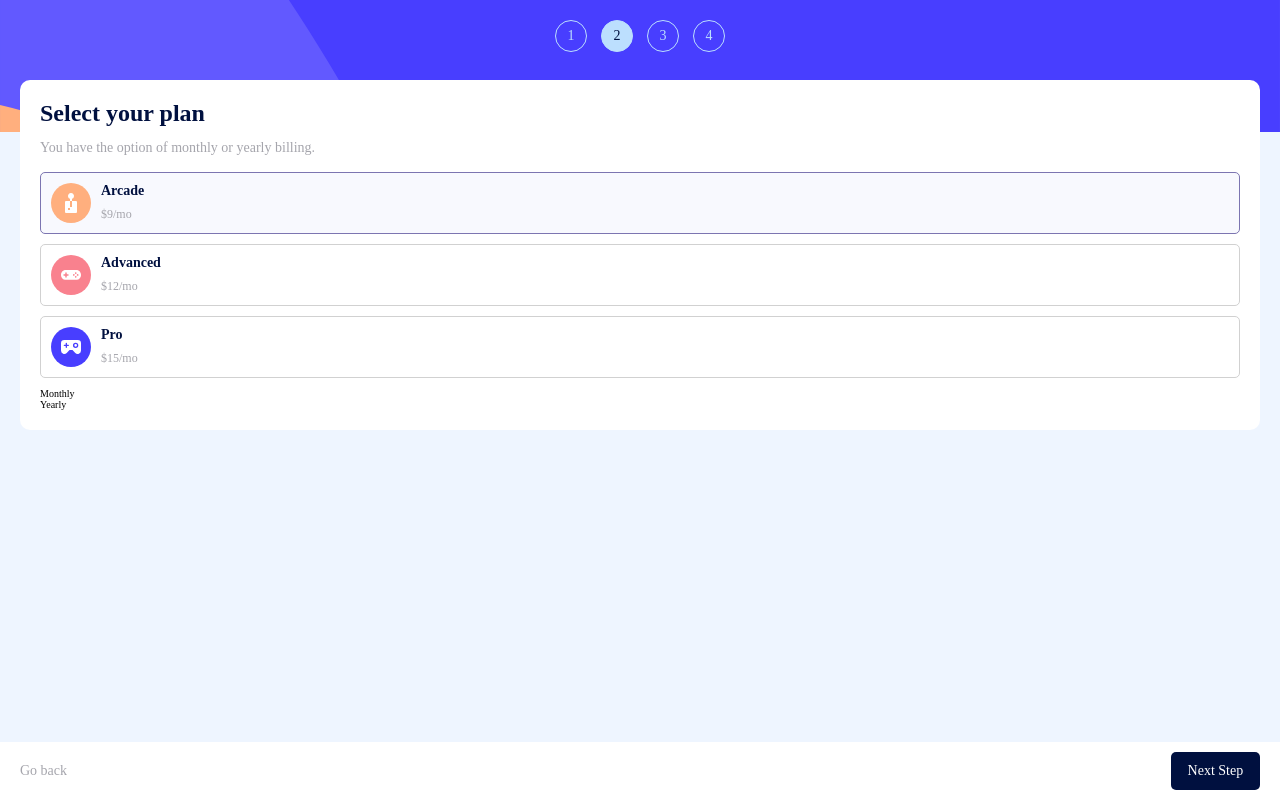
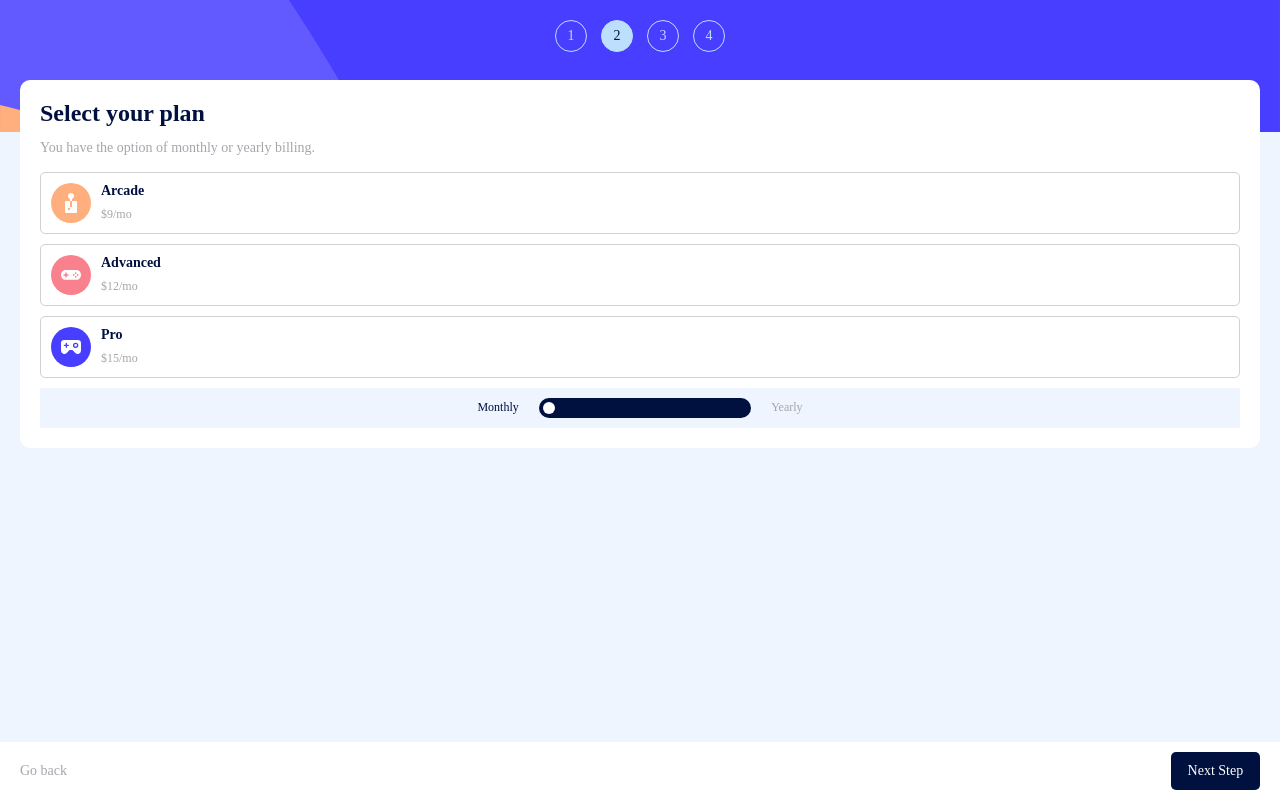
Before and after one commit to AdrianMaj/MultiStepForm, a React (Vite) app: page /step-2 in a window 1280 px wide. Built offline with nearby package versions, Linux system fonts and the light colour scheme; a web font is replaced by a local one.

Commit message:
Finished logic for step 2

```diff
--- a/src/App.tsx
+++ b/src/App.tsx
@@ -2,6 +2,7 @@ import { Navigate, RouterProvider, createBrowserRouter } from 'react-router-dom'
 import RootLayout from './pages/RootLayout'
 import FormStepOne from './pages/FormStepOne'
 import FormStepTwo from './pages/FormStepTwo'
+import FormStepThree from './pages/FormStepThree'
 
 const App = () => {
 	const router = createBrowserRouter([
@@ -21,6 +22,10 @@ const App = () => {
 					path: 'step-2',
 					element: <FormStepTwo />,
 				},
+				{
+					path: 'step-3',
+					element: <FormStepThree />,
+				},
 			],
 		},
 	])
--- /dev/null
+++ b/src/components/UI/AddOnCheck.tsx
@@ -0,0 +1,20 @@
+import { useAppSelector } from '../../hooks/hooks'
+
+const AddOnCheck: React.FC<{ title: string; text: string; price: number }> = props => {
+	const isYearly = useAppSelector(state => state.planMode.isYearly)
+
+	return (
+		<div className="add-on">
+			<div className="add-on__checkbox" />
+			<div className="add-on__text">
+				<h3 className="add-on__title">{props.title}</h3>
+				<p className="add-on__subtitle">{props.text}</p>
+			</div>
+			<div className="add-on__price">
+				+${isYearly ? props.price * 10 : props.price}/{isYearly ? 'yr' : 'mo'}
+			</div>
+		</div>
+	)
+}
+
+export default AddOnCheck
--- a/src/components/UI/ModeSwitch.tsx
+++ b/src/components/UI/ModeSwitch.tsx
@@ -8,15 +8,17 @@ const ModeSwitch = () => {
 	const handleSwitchMode = () => {
 		dispatch(planModeActions.togglePlan())
 	}
-	const classes: string = 'rounded-full bg-white w-3 h-3 mx-1'
 
 	return (
-		<div onClick={handleSwitchMode}>
-			<p>Monthly</p>
-			<div>
-				<motion.div layout className={classes}></motion.div>
+		<div className="mode-switch">
+			<p className="mode-switch__text mode-switch__text--month">Monthly</p>
+			<div
+				style={{ justifyContent: isYearly ? 'flex-end' : 'flex-start' }}
+				className="mode-switch__button"
+				onClick={handleSwitchMode}>
+				<motion.div className="mode-switch__button-circle"></motion.div>
 			</div>
-			<p>Yearly</p>
+			<p className="mode-switch__text mode-switch__text--year">Yearly</p>
 		</div>
 	)
 }
--- a/src/components/UI/PlanCard.tsx
+++ b/src/components/UI/PlanCard.tsx
@@ -1,15 +1,23 @@
-import { useAppSelector } from '../../hooks/hooks'
+import { useAppDispatch, useAppSelector } from '../../hooks/hooks'
+import { planModeActions } from '../store/PlanModeSlice'
 
 const PlanCard: React.FC<{
-	isActive: boolean
+	// isActive: boolean
 	imageName: string
 	alt: string
 	title: string
 	price: number
 }> = props => {
 	const isYearly = useAppSelector(state => state.planMode.isYearly)
+	const planVersion = useAppSelector(state => state.planMode.planVersion)
+	const dispatch = useAppDispatch()
+
+	const handleChoose = () => {
+		dispatch(planModeActions.choosePlan({ planName: props.title }))
+	}
+
 	return (
-		<div className={`plan-card ${props.isActive ? 'active' : ''}`}>
+		<div onClick={handleChoose} className={`plan-card ${planVersion === props.title ? 'active' : ''}`}>
 			<img className="plan-card__image" src={`src/assets/images/${props.imageName}`} alt={props.alt} />
 			<div className="plan-card__text">
 				<h3 className="plan-card__title">{props.title}</h3>
--- a/src/components/store/PlanModeSlice.tsx
+++ b/src/components/store/PlanModeSlice.tsx
@@ -1,7 +1,8 @@
 import { createSlice } from '@reduxjs/toolkit'
 
-const initialState: { isYearly: boolean } = {
+const initialState: { isYearly: boolean; planVersion: string } = {
 	isYearly: false,
+	planVersion: '',
 }
 
 export const planMode = createSlice({
@@ -11,6 +12,9 @@ export const planMode = createSlice({
 		togglePlan(state) {
 			state.isYearly = !state.isYearly
 		},
+		choosePlan(state, action) {
+			state.planVersion = action.payload.planName
+		},
 	},
 })
 
--- /dev/null
+++ b/src/pages/FormStepThree.tsx
@@ -0,0 +1,18 @@
+import AddOnCheck from '../components/UI/AddOnCheck'
+import AppForm from '../components/UI/AppForm'
+import BottomPanel from '../components/UI/BottomPanel'
+import StepNumber from '../components/UI/StepNumber'
+
+const FormStepThree = () => {
+	return (
+		<>
+			<StepNumber pageNumber={3} />
+			<AppForm title="Pick add-ons" text="Add-ons help enhance your gaming experience">
+				<AddOnCheck />
+			</AppForm>
+			<BottomPanel stepNumber={3} />
+		</>
+	)
+}
+
+export default FormStepThree
--- a/src/pages/FormStepTwo.tsx
+++ b/src/pages/FormStepTwo.tsx
@@ -3,21 +3,16 @@ import AppForm from '../components/UI/AppForm'
 import ModeSwitch from '../components/UI/ModeSwitch'
 import PlanCard from '../components/UI/PlanCard'
 import StepNumber from '../components/UI/StepNumber'
+// import { motion } from 'framer-motion'
 
 const FormStepOne = () => {
 	return (
 		<>
 			<StepNumber pageNumber={2} />
 			<AppForm title="Select your plan" text="You have the option of monthly or yearly billing.">
-				<PlanCard isActive={true} imageName="icon-arcade.svg" title="Arcade" price={9} alt="Orange photo of joystick" />
-				<PlanCard
-					isActive={false}
-					imageName="icon-advanced.svg"
-					title="Advanced"
-					price={12}
-					alt="Red photo of gamepad"
-				/>
-				<PlanCard isActive={false} imageName="icon-pro.svg" title="Pro" price={15} alt="Blue photo of gamepad" />
+				<PlanCard imageName="icon-arcade.svg" title="Arcade" price={9} alt="Orange photo of joystick" />
+				<PlanCard imageName="icon-advanced.svg" title="Advanced" price={12} alt="Red photo of gamepad" />
+				<PlanCard imageName="icon-pro.svg" title="Pro" price={15} alt="Blue photo of gamepad" />
 				<ModeSwitch />
 			</AppForm>
 			<BottomPanel stepNumber={2} />
--- a/src/scss/_xsmall.scss
+++ b/src/scss/_xsmall.scss
@@ -163,3 +163,34 @@ body {
 		background-color: #f8f9fe;
 	}
 }
+.mode-switch {
+	background-color: $background;
+	padding: 1em;
+	display: flex;
+	align-items: center;
+	justify-content: center;
+	&__text {
+		font-size: 1.2rem;
+		font-weight: 500;
+		&--month {
+			color: $grenadeblue;
+		}
+		&--year {
+			color: $subtext;
+		}
+	}
+	&__button {
+		margin: 0 2em;
+		display: flex;
+		width: 18%;
+		padding: 0.4em;
+		border-radius: 16px;
+		background-color: $grenadeblue;
+	}
+	&__button-circle {
+		background-color: #fff;
+		border-radius: 50%;
+		width: 12px;
+		height: 12px;
+	}
+}
```
